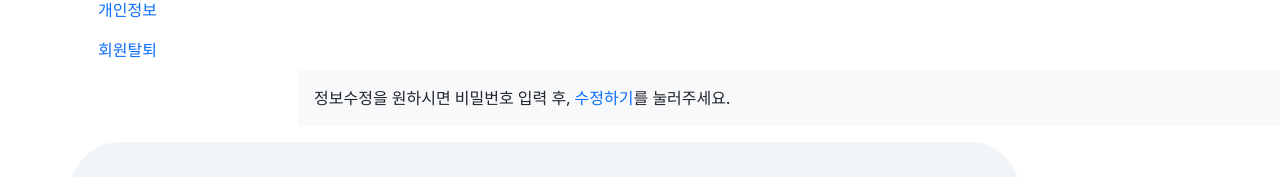
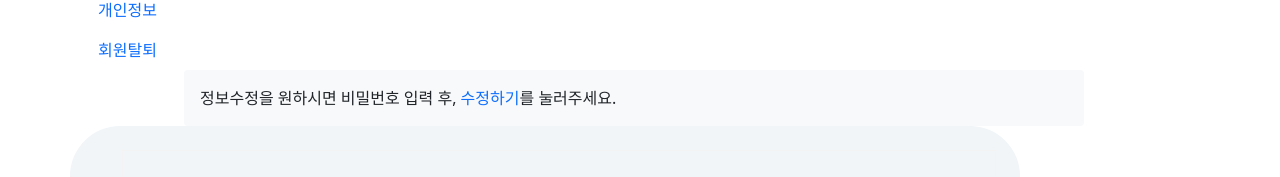
Before and after one commit to infosecFinal/Coin-Vuejs-FrontEnd, a Vue app: page /mypage/update in a window 1280 px wide. Shown: the part 248-425 px from the top of the page. Built offline with nearby package versions, Linux system fonts and the light colour scheme; no server answers.

Commit message:
detail edit

```diff
--- a/src/components/account/Update.vue
+++ b/src/components/account/Update.vue
@@ -181,3 +181,40 @@ export default {
     }
 }
 </script>
+
+<style scoped>
+.table {
+   max-width: 900px;
+   left:0;
+   right:0;
+   margin-left:10%;
+   margin-right:10%;
+   top: 0;
+   bottom:0;
+   margin-top:0%;
+   margin-bottom:0%;
+   }
+.wrapmid{
+    display:table-cell;
+    text-align:center;
+    vertical-align:middle;
+}
+.mid{
+   min-width: 800px; left:0; right:0; margin-left:auto; margin-right:auto; top: 0; bottom:0; margin-top:auto; margin-bottom:auto;
+}
+
+.input-field {
+  font-family: inherit;
+  font-size: 0.95rem;
+  font-weight: 400;
+  line-height: inherit;
+  width: 100%;
+  height: auto;
+  padding: 0.75rem 1.25rem;
+  border: none;
+  outline: none;
+  border-radius: 2rem;
+  color: #252a32;
+  background: #fff;
+}
+</style>
--- a/src/components/board/ContentDetail.vue
+++ b/src/components/board/ContentDetail.vue
@@ -1,16 +1,19 @@
 <template>
   <div>
-      <b-card>
-          <div class="content-detail-content-info">
-              <div class="content-detail-content-info-left">
-                  <div class="content-detail-content-info-left-number">
+      <br><br>
+      <b-card class="mid" style="max-width: 1100px; background-color:#e9ecef; border-radius: 50px; border:none;">
+          <br>
+          <div class="row mid table">
+          <div class="content-detail-content-info table" style="background-color:#fff; border-radius: 50px; border:none;">
+              <div class="content-detail-content-info-left" >
+                  <div class="content-detail-content-info-left-number" >
                       {{id}}
                   </div>
                   <div class="content-detail-content-info-left-subject">
                       {{data.title}}
                   </div>
               </div>
-              <div class="content-detail-content-info-right">
+              <div class="content-detail-content-info-right" >
                   <div class="content-detail-content-info-right-user">
                       writer : {{data.user_id}}
                   </div>
@@ -20,17 +23,18 @@
               </div>
 
           </div>
-          <div class="content-detail-content-info" style="margin-top: 1rem">
+          <div class="content-detail-content-info mid2 table" style="background-color:#f1f5f8; border-radius: 50px; border:none;">
                   <ul>
                       <li v-for="(file, idx) in files" :key="idx" @click="download(file)">{{file.origin_file_Name}}</li>
                   </ul>
               </div>
-          <div class="content-detail-content" v-html="data.content">
+          <div class="content-detail-content mid table" v-html="data.content" style="background-color:#fff; border-radius: 50px; border:none;">
 
           </div>
-          <div class="content-detail-button" v-if="getLoginId === data.user_id">
+          <div class="content-detail-button" v-if="getLoginId === data.user_id" >
               <b-button variant="primary" @click="modifyData">Modify</b-button>
               <b-button variant="success" @click="deleteData">Delete</b-button>
+          </div>
           </div>
       </b-card>
   </div>
@@ -132,4 +136,57 @@ export default {
   margin-top: 1rem;
   padding: 2rem;
 }
+
+.table {
+   max-width: 800px;
+   left:0;
+   right:0;
+   margin-left:10%;
+   margin-right:10%;
+   top: 0;
+   bottom:0;
+   margin-top:0%;
+   margin-bottom:0%;
+   }
+
+.table2 {
+   max-width: 700px;
+   left:0;
+   right:0;
+   margin-left:10%;
+   margin-right:10%;
+   top: 0;
+   bottom:0;
+   margin-top:0%;
+   margin-bottom:0%;
+   }
+
+
+.wrapmid{
+    display:table-cell;
+    text-align:center;
+    vertical-align:middle;
+}
+.mid{
+   min-width: 800px; left:0; right:0; margin-left:auto; margin-right:auto; top: 0; bottom:0; margin-top:auto; margin-bottom:auto;
+}
+
+.mid2{
+   max-width: 600px; left:0; right:0; margin-left:auto; margin-right:auto; top: 0; bottom:0; margin-top:auto; margin-bottom:auto;
+}
+
+.input-field {
+  font-family: inherit;
+  font-size: 0.95rem;
+  font-weight: 400;
+  line-height: inherit;
+  width: 100%;
+  height: auto;
+  padding: 0.75rem 1.25rem;
+  border: none;
+  outline: none;
+  border-radius: 2rem;
+  color: #252a32;
+  background: #fff;
+}
 </style>
--- a/src/components/board/Create.vue
+++ b/src/components/board/Create.vue
@@ -126,11 +126,6 @@ export default {
 </script>
 
 <style>
-.wrapmid{
-    display:table-cell;
-    text-align:center;
-    vertical-align:middle;
-}
 .table {
    max-width: 800px;
    max-height: 1000px;
```
